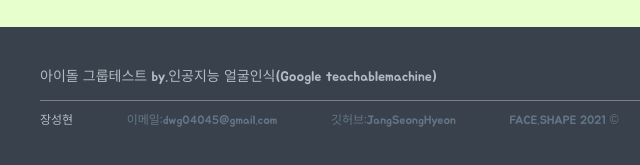
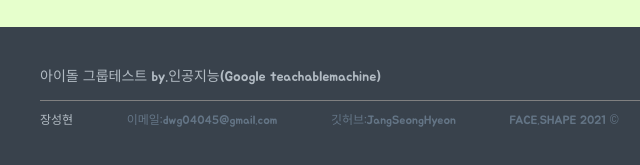
Before and after one commit to JangSeongHyeon/Face_Recognition-Web, a plain HTML site: page index.html in a window 1280 px wide. Shown: the part 1153-1318 px from the top of the page, 0-640 px from the left. Drawn offline with nearby package versions, Linux system fonts and the light colour scheme.

Commit message:
edit footer2

```diff
--- a/index.html
+++ b/index.html
@@ -103,7 +103,7 @@
     <footer>
         <div id="footer_links">
             <div id="brand">
-                <span>아이돌 그룹테스트 by.인공지능 얼굴인식(Google teachablemachine)</span>
+                <span>아이돌 그룹테스트 by.인공지능(Google teachablemachine)</span>
             </div>
             <div id="sns"></div>
         </div>
```
